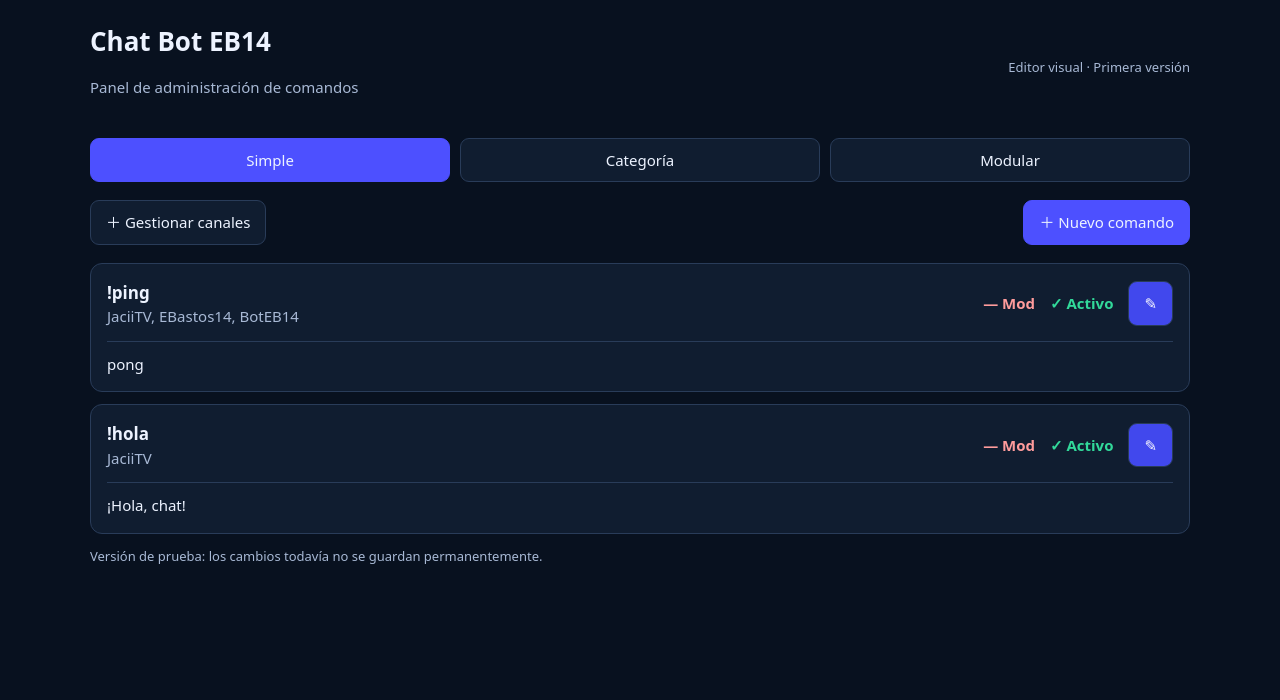
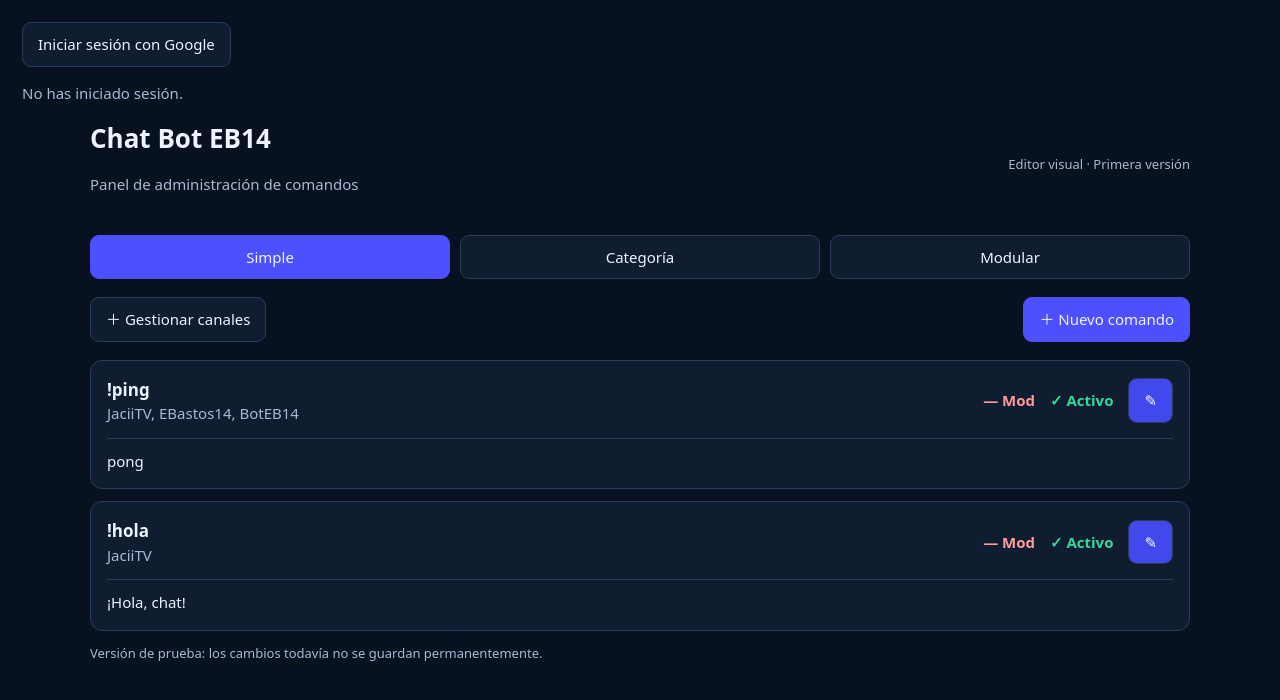
Before and after one commit to ebastos-14/chat-BotEB14-Commands, a website: page public/index.html in a window 1280 px wide. Drawn offline with Linux system fonts and the light colour scheme.

Commit message:
Add login and logout buttons to index.html

```diff
--- a/public/index.html
+++ b/public/index.html
@@ -10,6 +10,9 @@
   <script type="module" src="script.js"></script>
 </head>
 <body>
+  <button id="loginButton">Iniciar sesión con Google</button>
+  <button id="logoutButton" hidden>Cerrar sesión</button>
+  <p id="authStatus">No has iniciado sesión.</p>
   <main class="app">
     <header>
       <div>
```
